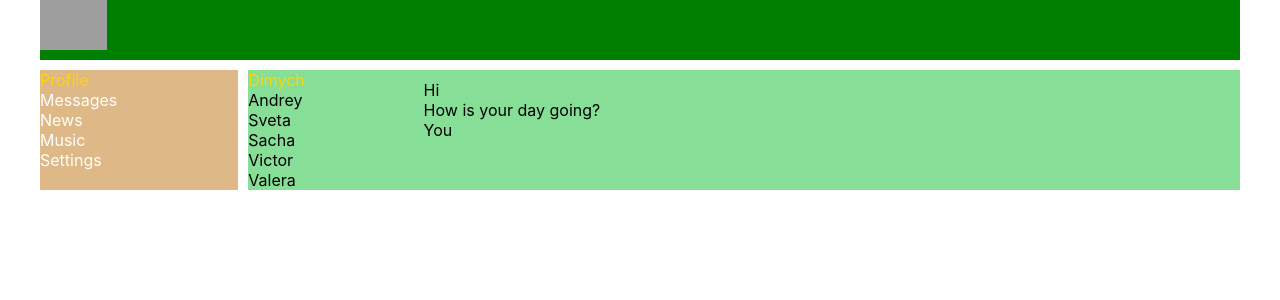
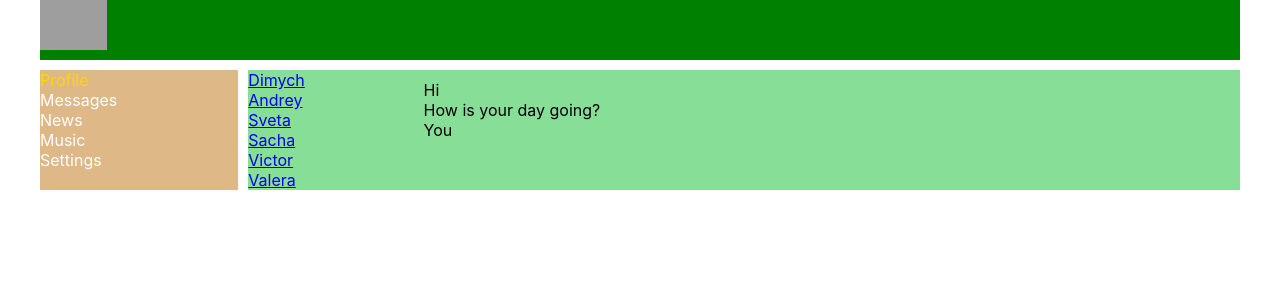
Before and after one commit to evgenypihnastyi/react-project, a React (Vite) app: page /dialogs in a window 1280 px wide. Shown: the top 300 px of the page. Built offline with nearby package versions, Linux system fonts and the light colour scheme; grey boxes are pictures that could not be loaded; the HTML template or start-up script is replaced by a standard one.

Commit message:
Task-022 Added a basic users page

```diff
--- a/src/App.jsx
+++ b/src/App.jsx
@@ -12,7 +12,7 @@
       <Navbar />
       <div className="app-wrapper-content">
         <Routes>
-          <Route path="/dialogs" element={<Dialogs />} />
+          <Route path="/dialogs/*" element={<Dialogs />} />
           <Route path="/profile" element={<Profile />} />
         </Routes>
       </div>
--- a/src/components/Dialogs/Dialogs.jsx
+++ b/src/components/Dialogs/Dialogs.jsx
@@ -1,3 +1,4 @@
+import { NavLink } from 'react-router-dom';
 import s from './Dialogs.module.css'
 
 const Dialogs = (props) => {
@@ -5,22 +6,22 @@
         <div className={s.dialogs}>
             <div className={s.dialogsitems}>
                 <div className={s.dialog + " " + s.active}>
-                    Dimych
+                   <NavLink to="/dialogs/1">Dimych</NavLink>
                 </div>
                 <div className={s.dialog}>
-                    Andrey
+                   <NavLink to="/dialogs/2">Andrey</NavLink>
                 </div>
                 <div className={s.dialog}>
-                    Sveta
+                   <NavLink to="/dialogs/3">Sveta</NavLink>
                 </div>
                 <div className={s.dialog}>
-                    Sacha
+                  <NavLink to="/dialogs/4">Sacha</NavLink>
                 </div>
                 <div className={s.dialog}>
-                    Victor
+                    <NavLink to="/dialogs/5">Victor</NavLink>
                 </div>
                 <div className={s.dialog}>
-                    Valera
+                    <NavLink to="/dialogs/6">Valera</NavLink>
                 </div>
             </div>
             <div className={s.messages}>
```
Also changed, not shown: src/App.css (+15 -0 lines).
